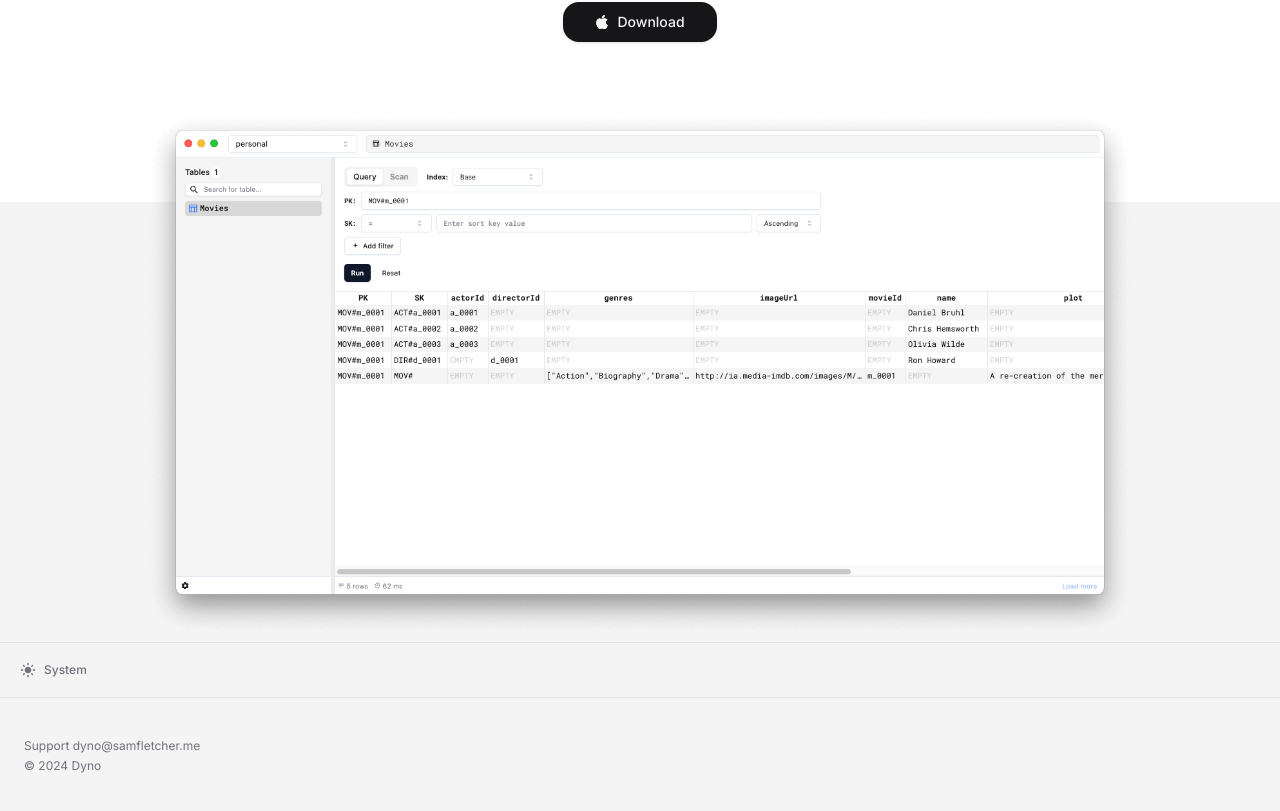
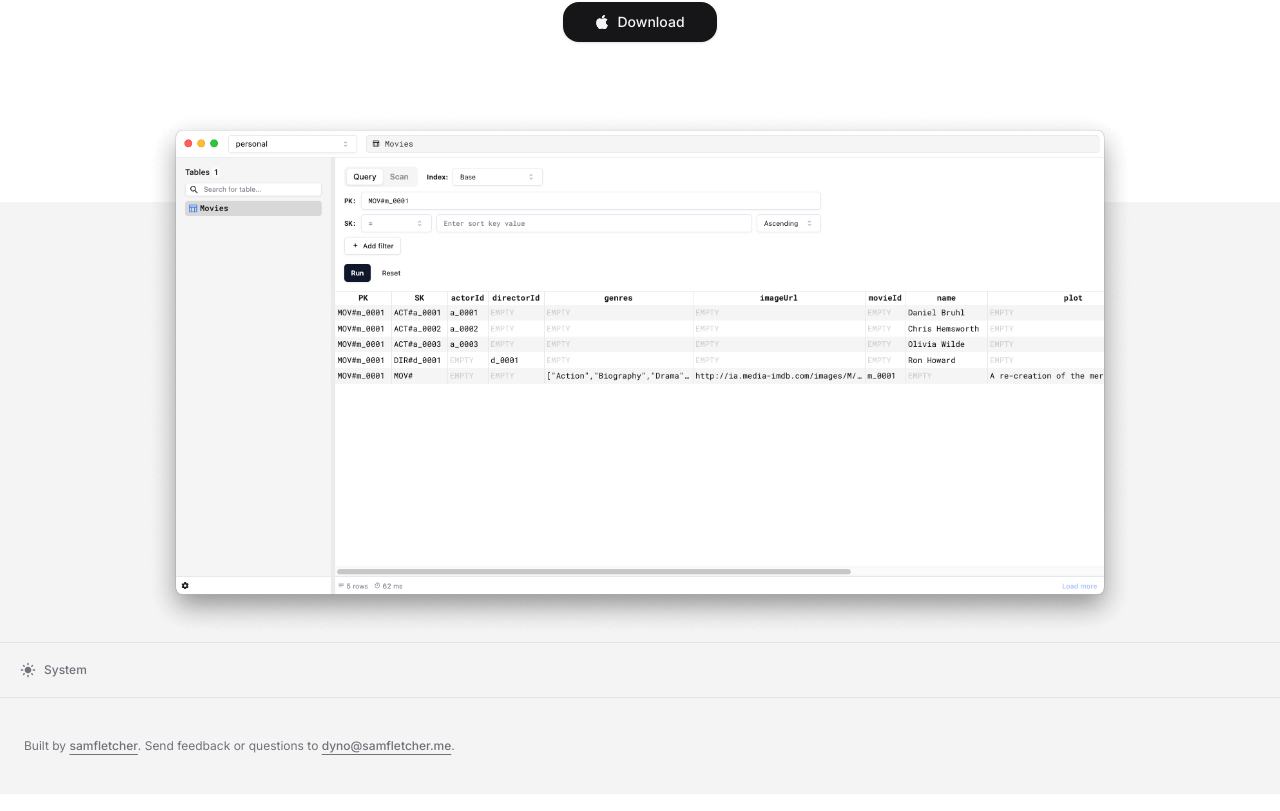
Before and after one commit to s-fletcher/dyno-web, a Next.js app: page / in a window 1280 px wide. Shown: the part 295-1106 px from the top of the page. Built offline with nearby package versions, Linux system fonts and the light colour scheme.

Commit message:
Update footer copy

```diff
--- a/components/footer.tsx
+++ b/components/footer.tsx
@@ -10,12 +10,22 @@
       </div>
       <div className="px-6 py-10 flex flex-col gap-1">
         <p className="text-xs">
-          Support{" "}
-          <Link className="hover:underline" href="mailto:dyno@samfletcher.me">
+          Built by{" "}
+          <Link
+            className="underline font-medium underline-offset-4"
+            href="https://samfletcher.me"
+          >
+            samfletcher
+          </Link>
+          . Send feedback or questions to{" "}
+          <Link
+            className="underline font-medium underline-offset-4"
+            href="mailto:dyno@samfletcher.me"
+          >
             dyno@samfletcher.me
           </Link>
+          .
         </p>
-        <p className="text-xs">© 2024 Dyno</p>
       </div>
     </footer>
   );
```
